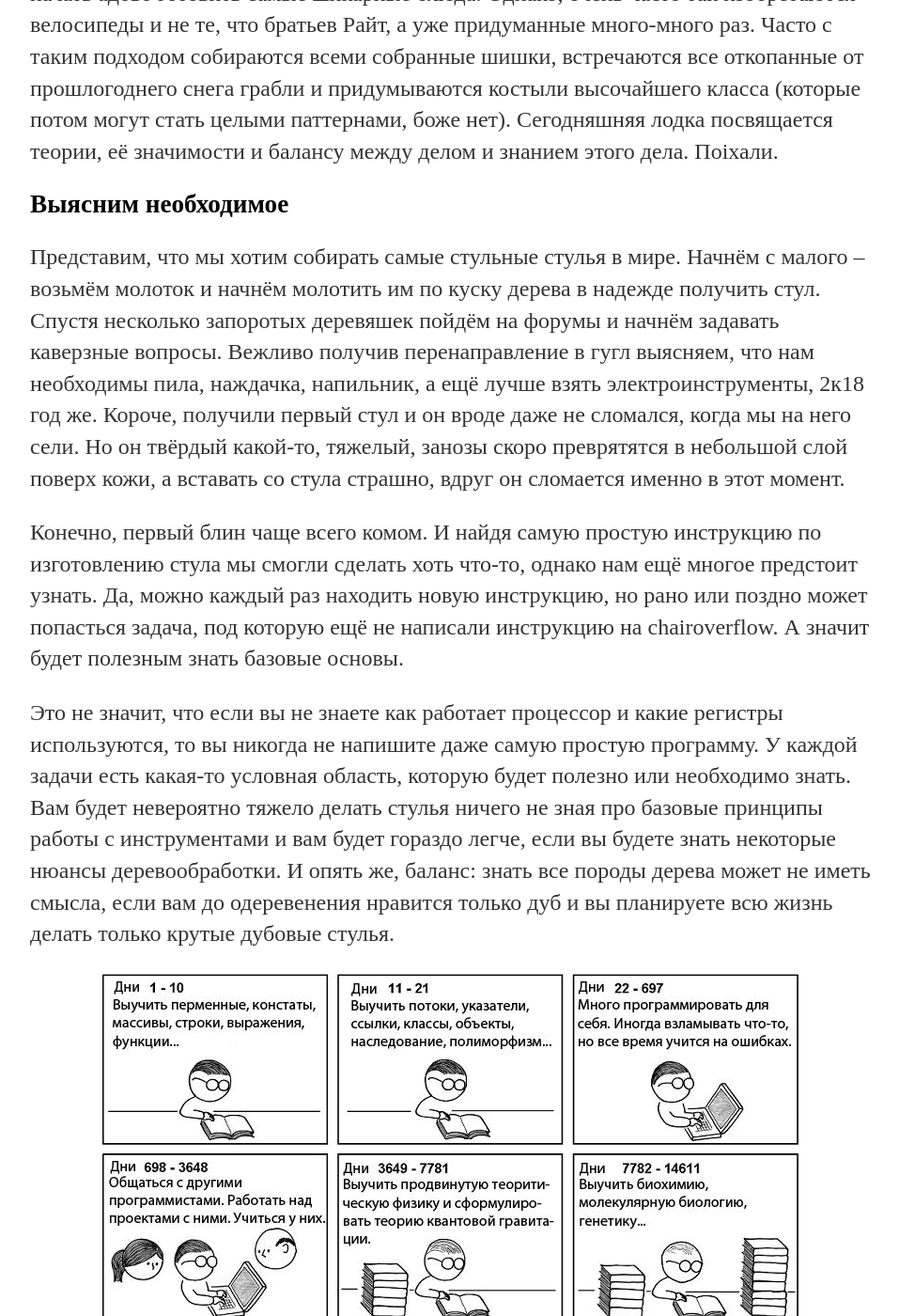
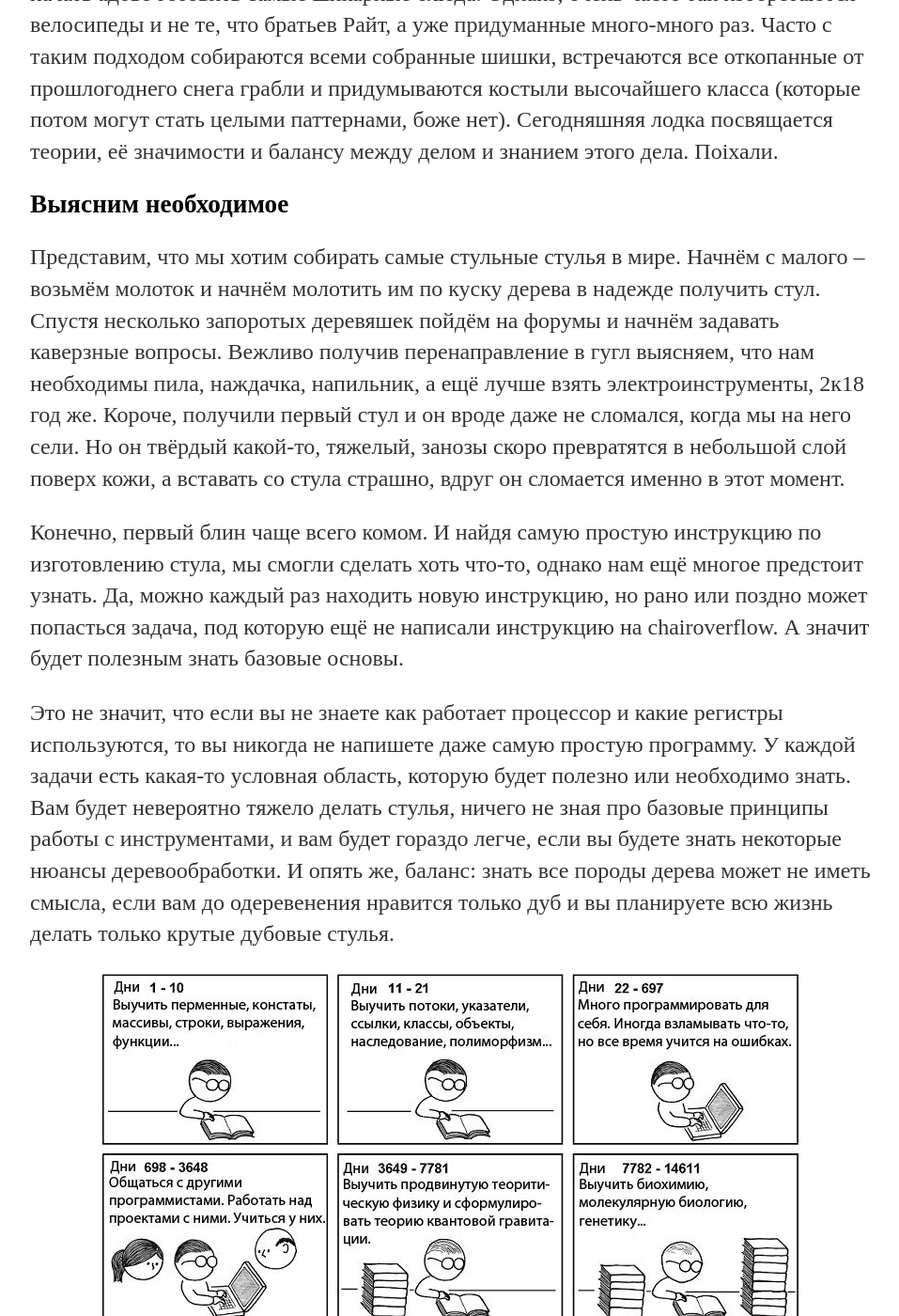
Before and after one commit to RebOOter/rebooter.github.io, a Jekyll site: the page built from _posts/admiral/2018-10-31-theory.md, in a window 1280 px wide and 1400 px high, scrolled down 776 px. Shown: the whole window at 94% size, without its empty margins (160-1117 px from the left). Built offline with Jekyll 4.4.1, drawn with Linux system fonts in a browser that asks for light colours; comment, search, counter and statistics services are not loaded; some of the changed text lies outside the part shown.

Commit message:
Some grammar fixes

```diff
--- a/_posts/admiral/2018-10-31-theory.md
+++ b/_posts/admiral/2018-10-31-theory.md
@@ -9,22 +9,22 @@
 
 Выясним необходимое
 ---
-Представим, что мы хотим собирать самые стульные стулья в мире. Начнём с малого -- возьмём молоток и начнём молотить им по куску дерева в надежде получить стул. Спустя несколько запоротых деревяшек пойдём на форумы и начнём задавать каверзные вопросы. Вежливо получив перенаправление в гугл выясняем, что нам необходимы пила, наждачка, напильник, а ещё лучше взять электроинструменты, 2к18 год же. Короче, получили первый стул и он вроде даже не сломался, когда мы на него сели. Но он твёрдый какой-то, тяжелый, занозы скоро преврятятся в небольшой слой поверх кожи, а вставать со стула страшно, вдруг он сломается именно в этот момент.
+Представим, что мы хотим собирать самые стульные стулья в мире. Начнём с малого -- возьмём молоток и начнём молотить им по куску дерева в надежде получить стул. Спустя несколько запоротых деревяшек пойдём на форумы и начнём задавать каверзные вопросы. Вежливо получив перенаправление в гугл выясняем, что нам необходимы пила, наждачка, напильник, а ещё лучше взять электроинструменты, 2к18 год же. Короче, получили первый стул и он вроде даже не сломался, когда мы на него сели. Но он твёрдый какой-то, тяжелый, занозы скоро превратятся в небольшой слой поверх кожи, а вставать со стула страшно, вдруг он сломается именно в этот момент.
 
-Конечно, первый блин чаще всего комом. И найдя самую простую инструкцию по изготовлению стула мы смогли сделать хоть что-то, однако нам ещё многое предстоит узнать. Да, можно каждый раз находить новую инструкцию, но рано или поздно может попасться задача, под которую ещё не написали инструкцию на chairoverflow. А значит будет полезным знать базовые основы.
+Конечно, первый блин чаще всего комом. И найдя самую простую инструкцию по изготовлению стула, мы смогли сделать хоть что-то, однако нам ещё многое предстоит узнать. Да, можно каждый раз находить новую инструкцию, но рано или поздно может попасться задача, под которую ещё не написали инструкцию на chairoverflow. А значит будет полезным знать базовые основы.
 
-Это не значит, что если вы не знаете как работает процессор и какие регистры используются, то вы никогда не напишите даже самую простую программу. У каждой задачи есть какая-то условная область, которую будет полезно или необходимо знать. Вам будет невероятно тяжело делать стулья ничего не зная про базовые принципы работы с инструментами и вам будет гораздо легче, если вы будете знать некоторые нюансы деревообработки. И опять же, баланс: знать все породы дерева может не иметь смысла, если вам до одеревенения нравится только дуб и вы планируете всю жизнь делать только крутые дубовые стулья.
+Это не значит, что если вы не знаете как работает процессор и какие регистры используются, то вы никогда не напишете даже самую простую программу. У каждой задачи есть какая-то условная область, которую будет полезно или необходимо знать. Вам будет невероятно тяжело делать стулья, ничего не зная про базовые принципы работы с инструментами, и вам будет гораздо легче, если вы будете знать некоторые нюансы деревообработки. И опять же, баланс: знать все породы дерева может не иметь смысла, если вам до одеревенения нравится только дуб и вы планируете всю жизнь делать только крутые дубовые стулья.
 
 ![]({{ "/assets/c21.jpg" }})
 *Немного баянов в тему*
 
-Инструкция -- это как первый шаг (раз), за которым следует изучение вопроса “а почему именно так”. Ответив на этот вопрос уже проще понимать сам процесс и контролировать его, проще что-то изменить и предположить (или даже твёрдо знать) последствия. Понимание этой инструкции, конечно, ещё не сделает из вас профессионала, ибо есть и более сложные инструкции, однако эти более сложные инструкции уже будет гораздо проще понять. Как говорится “учи матчасть!” и будет тебе счастье.
+Инструкция -- это как первый шаг (раз), за которым следует изучение вопроса “а почему именно так”. Ответив на этот вопрос, уже проще понимать сам процесс и контролировать его, проще что-то изменить и предположить (или даже твёрдо знать) последствия. Понимание этой инструкции, конечно, ещё не сделает из вас профессионала, ибо есть и более сложные инструкции, однако эти более сложные инструкции уже будет гораздо проще понять. Как говорится “учи матчасть!” и будет тебе счастье.
 
 Построим структуру
 ---
 Но даже заучивание или вычитывание всего и вся, далеко не финал. Казалось бы: вот лежит молоток под столом, где-то там разбросаны гвозди, в другом месте тихо плачет спрятанная под пылью пила. Многие называют это “творческим беспорядком” (да чего уж, я и сам часто в таком бываю), но чаще это просто хаос и бардак, который отнимает время на сбор гвоздей, на поиск молотка и на сдувание вековой пыли с несчастной пилы. В голове примерно так же: вот ваш практический опыт методом проб и ошибок, вот обрывки статей и советов со stackoverflow и где-то там каша из примерного представления базовых вещей. Как и с молотком, гвоздями и пилой, с такими знаниями можно работать и будет получаться результат. Но согласитесь, если бы рабочее место было приведено в порядок, то процесс пошёл бы быстрее и даже эффективнее.
 
-Структурирование знаний в своей голове (а иногда и в чужой) -- важная и одна из базовых задач теории. Разложив по полочкам каждый компонент страдальчески выгрызенного гранита, гораздо проще в нём разбираться и навигироваться, гораздо проще понять где могут быть пробелы, проще осознать, что необходимо дополнить, а где можно взять что-то новенькое. Это как собранный в единую конструкцию механизм, который не будет работать в разобранном состоянии.
+Структурирование знаний в своей голове (а иногда и в чужой) -- важная и одна из базовых задач теории. Разложив по полочкам каждый компонент страдальчески выгрызенного гранита, гораздо проще в нём разбираться и навигироваться, гораздо проще понять, где могут быть пробелы, проще осознать, что необходимо дополнить, а где можно взять что-то новенькое. Это как собранный в единую конструкцию механизм, который не будет работать в разобранном состоянии.
 
 А из этой структуры вытекает дальнейшее…
 
@@ -43,4 +43,4 @@
 ---
 Ну а теперь, мой дорогой друг, я надеюсь, что значимость теории стала хоть немного выше в твоей системе ценностей. И именно понимание этой теории, а не слепой зубрёж. Именно умение балансировать между вечным чтением, терминами ради терминов и между слепой практикой по инструкциями или на удачу. Именно наведение порядка в чердаке многочисленных строк знаний. И, наконец, именно умение говорить об этих знаниях на одном языке.
 
-На этом всё. Адмирал Ясин Хун с радостью просит вернуться очередного Капитана Очевидность в гавань. Надеюсь, что Капитан знает как управлять своим судном.
+На этом всё. Адмирал Ясин Хун с радостью просит вернуться очередного Капитана Очевидность в гавань. Надеюсь, что Капитан знает, как управлять своим судном.
--- a/admiral/index.html
+++ b/admiral/index.html
@@ -7,9 +7,9 @@
                 url('{{site.baseurl}}/assets/fleet.png');"></div>
     <h1 class="header-post list">Немного об адмирале</h1>
 </div>
-<p>Есть у меня такой приятель -- Адмирал Ясин Хун. Как раз во флотилии Ясина одним из судов управляет небезызвестный Капитан Очевидность. Или там каждый кораблём такой капитан управляет? В общем, лодок у этого адмирала побольше, чем шуток за 200. Так как пили мы с ним не один раз, он любезно даёт порулить мне некоторые свои лодки. Отходя от этих метафор -- статьи в этом разделе даже не капитанские, а адмиральские. Они рассказывают об очевидных вещах, которые вы точно слышали так или иначе. По прочтению может возникнуть мысль “да известная же тема, слышал over9999 раз”, однако стоит пояснить, зачем такие статьи нужны.</p>
-<p>Капитан Очевидность сидел бы без работы и был бы самым ненужным супергероем, если бы всё для всех всегда было очевидно. Какие-то вещи кристально понятные для одного, могут быть тёмным лесом для другого. То, что понятие графа не относится к высшей математике может быть очевидно для одной группы лиц, но совершенно непонятно для другой. Или человек может просто не знать этого, так как только начинает протаптывать себе дорожку в той или иной сфере. А потому капитанским можно, в какой-то мере, назвать и учебник алгебры за 5й класс.</p>
-<p>Конечно, есть свои рамки и адмирал Ясин часто их нарушает говоря, что трава зелёная, а небо сверху (хотя с этим тоже можно поспорить). Я же постараюсь взять лодки, которые могут кому-то пригодиться или хотя бы вызвать огонь дискуссии на насиженных стульях. А потому</p>
+<p>Есть у меня такой приятель -- Адмирал Ясин Хун. Как раз во флотилии Ясина одним из судов управляет небезызвестный Капитан Очевидность. Или там каждым кораблём такой капитан управляет? В общем, лодок у этого адмирала побольше, чем шуток за 200. Так как пили мы с ним не один раз, он любезно даёт порулить мне некоторыми своими лодками. Отходя от этих метафор -- статьи в этом разделе даже не капитанские, а адмиральские. Они рассказывают об очевидных вещах, которые вы точно слышали так или иначе. По прочтению может возникнуть мысль “да известная же тема, слышал over9999 раз”, однако стоит пояснить, зачем такие статьи нужны.</p>
+<p>Капитан Очевидность сидел бы без работы и был бы самым ненужным супергероем, если бы всё для всех всегда было очевидно. Какие-то вещи кристально понятные для одного, могут быть тёмным лесом для другого. То, что понятие графа не относится к высшей математике, может быть очевидно для одной группы лиц, но совершенно непонятно для другой. Или человек может просто не знать этого, так как только начинает протаптывать себе дорожку в той или иной сфере. А потому капитанским можно, в какой-то мере, назвать и учебник алгебры за 5й класс.</p>
+<p>Конечно, есть свои рамки, и адмирал Ясин часто их нарушает говоря, что трава зелёная, а небо сверху (хотя с этим тоже можно поспорить). Я же постараюсь взять лодки, которые могут кому-то пригодиться или хотя бы вызвать огонь дискуссии на насиженных стульях. А потому</p>
 <p><b>Все статьи ниже могут показаться потоком сознания адмиральского масштаба! Уберите детей и особо чувствительных граждан от данной категории моего графоманского творчества! И приготовьте лодку -- может быть много воды.</b></p>
 {% for category in site.categories %}
 {% if category[0] == "admiral" %}
```
